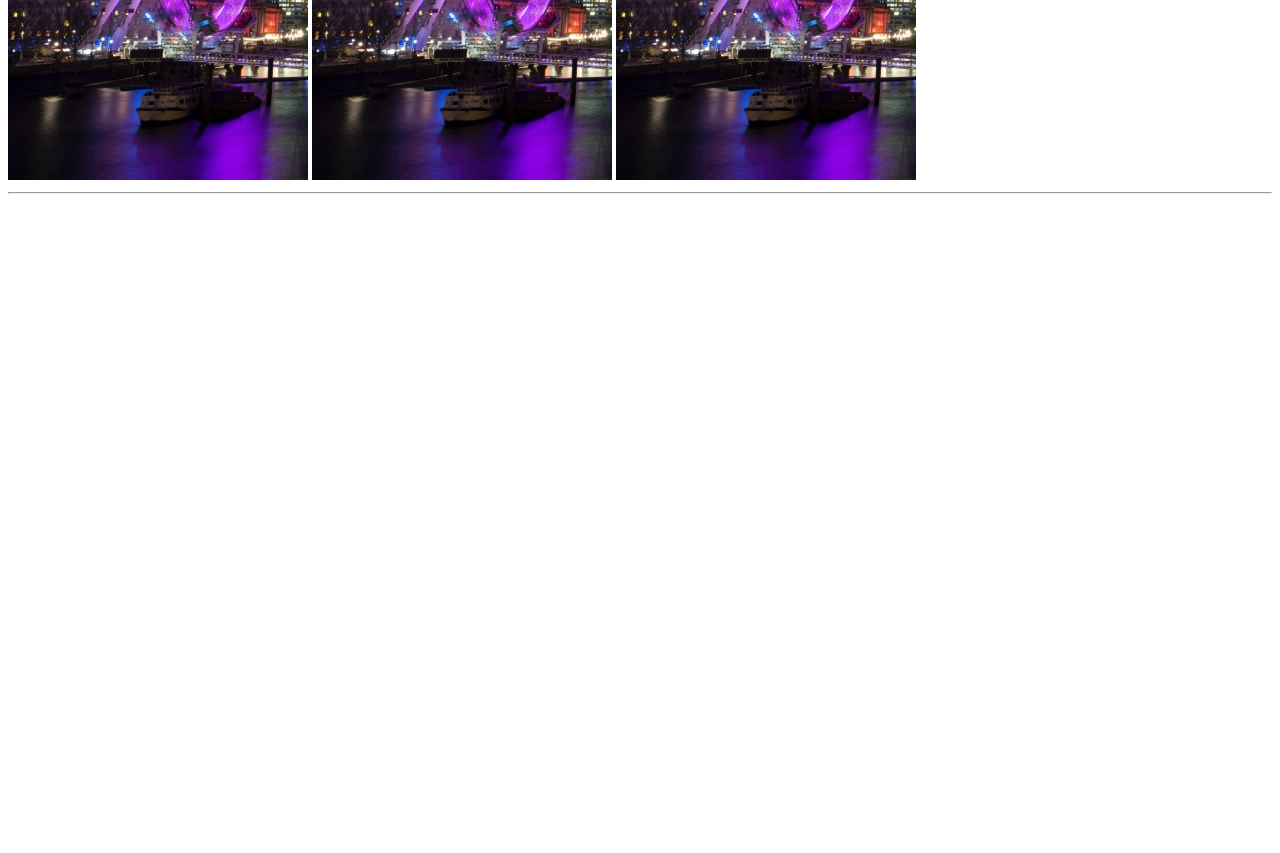
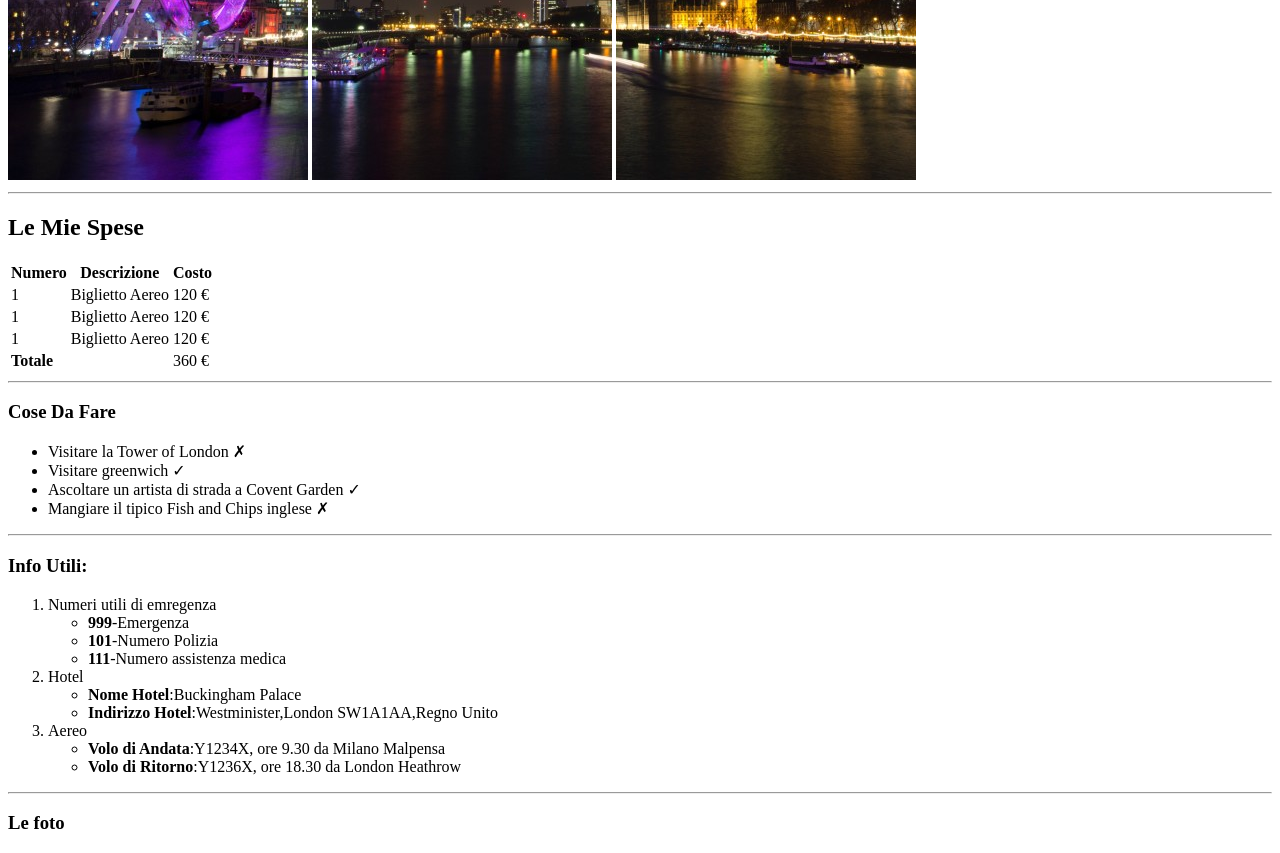
Before and after one commit to stefanom13/html-london-trip, a plain HTML site: page index.html in a window 1280 px wide. Shown: the part 500-1353 px from the top of the page. Before the commit the page ends 800 px from the top, so only its background shows below. Drawn offline with Linux system fonts and the light colour scheme.

Commit message:
correzione prima parte

```diff
--- a/index.html
+++ b/index.html
@@ -10,10 +10,86 @@
 <body>
 
     <h1>Il Mio Viaggio A Londra</h1>
-    <img src="img\pexels-bill-emrich-230794-0.jpg" alt="">
-    <img src="img\pexels-bill-emrich-230794-0.jpg" alt="">
-    <img src="img\pexels-bill-emrich-230794-0.jpg" alt="">
+    <img src="img/pexels-bill-emrich-230794-0.jpg" alt="">
+    <img src="img/pexels-bill-emrich-230794-1.jpg" alt="">
+    <img src="img/pexels-bill-emrich-230794-2.jpg" alt="">
     <hr>
+
+    <h2>Le Mie Spese</h2>
+
+    <div>
+        <table>
+            <thead>
+                <th>Numero</th>
+                <th>Descrizione</th>
+                <th>Costo</th>
+            </thead>
+            <tbody>
+                <tr>
+                    <td>1</td>
+                    <td>Biglietto Aereo</td>
+                    <td>120 &#8364; </td>
+                </tr>
+                <tr>
+                    <td>1</td>
+                    <td>Biglietto Aereo</td>
+                    <td>120 &#8364; </td>
+                </tr>
+                <tr>
+                    <td>1</td>
+                    <td>Biglietto Aereo</td>
+                    <td>120 &#8364; </td>
+                </tr>
+            </tbody>
+            <tfoot>
+                <td><strong>Totale</strong></td>
+                <td></td>
+                <td>360 &#8364; </td>
+            </tfoot>
+        </table>
+    </div>
+    <hr>
+    <div>
+        <h3>Cose Da Fare</h3>
+        <ul>
+            <li>Visitare la Tower of London &#10007;</li>
+            <li>Visitare greenwich &#10003;</li>
+            <li>Ascoltare un artista di strada a Covent Garden &#10003;</li>
+            <li>Mangiare il tipico Fish and Chips inglese &#10007; </li>
+        </ul>
+    </div>
+    <hr>
+
+    <div>
+       <h3>Info Utili:</h3>
+       <div>
+           <ol>
+               <li>Numeri utili di emregenza</li>
+               <ul>
+                   <li><strong>999</strong>-Emergenza</li>
+                   <li><strong>101</strong>-Numero Polizia</li>
+                   <li><strong>111</strong>-Numero assistenza medica</li>
+               </ul>
+
+               <li>Hotel</li>
+               <ul>
+                   <li><strong>Nome Hotel</strong>:Buckingham Palace </li>
+                   <li><strong>Indirizzo Hotel</strong>:Westminister,London SW1A1AA,Regno Unito</li>
+               </ul>
+
+               <li>Aereo</li>
+               <ul>
+                 <li><strong>Volo di Andata</strong>:Y1234X, ore 9.30 da Milano Malpensa </li>
+                 <li><strong>Volo di Ritorno</strong>:Y1236X, ore 18.30 da London Heathrow</li>
+               </ul>
+           </ol>
+       </div>
+    </div>
+    <hr>
+    <div>
+        <h3>Le foto</h3>
+
+    </div>
 
 </body>
 </html>
```
